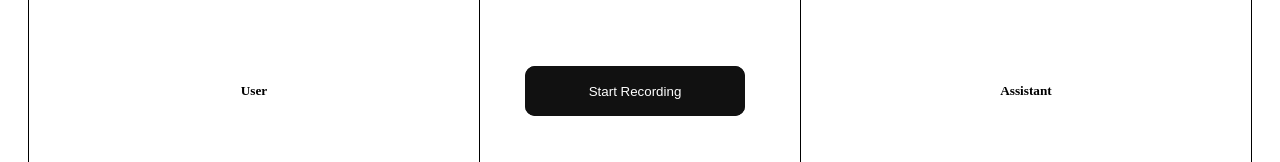
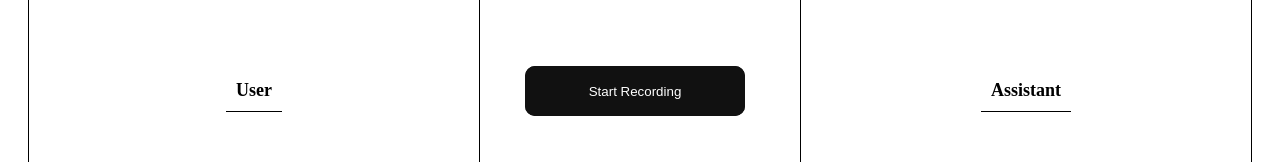
Before and after one commit to arnest-innovation/Vocalis, a React (Create React App) app in the folder voiceagent/: page / in a window 1280 px wide. Shown: the part 292-454 px from the top of the page. Built offline with nearby package versions, Linux system fonts and the light colour scheme.

Commit message:
created req.text and refactored code

```diff
--- a/voiceagent/src/component/VoiceAgent/VoiceAgent.css
+++ b/voiceagent/src/component/VoiceAgent/VoiceAgent.css
@@ -31,6 +31,7 @@
   grid-column: 1;
   max-height: 500px;
   overflow: auto;
+  position: relative;
 }
 
 .mix {
@@ -51,16 +52,16 @@
   overflow: auto;
   display: flex;
   flex-direction: column;
+  position: relative;
 }
 .sticky-header {
   position: sticky;
   top: 0;
   background-color: white;
-
   padding: 10px;
   z-index: 10;
-
   border-bottom: 1px solid black;
+  font-size: large;
 }
 .content {
   flex: 1;
--- a/voiceagent/src/component/VoiceAgent/VoiceAgent.js
+++ b/voiceagent/src/component/VoiceAgent/VoiceAgent.js
@@ -70,12 +70,12 @@ export default function VoiceAgent() {
   return (
     <div className="container">
       <div className="box recorder">
-        <h5>User</h5>
+        <h5 className="sticky-header">User</h5>
         {response &&
           response
             ?.filter((type) => type.role === "user")
             ?.map((item, index) => (
-              <div key={index} class="content">
+              <div key={index} className="sticky-header">
                 {item.content}
               </div>
             ))}
@@ -102,23 +102,17 @@ export default function VoiceAgent() {
         </div>
       )}
       <div class="box client">
-        <h5>Assistant</h5>
+        <h5 className="sticky-header">Assistant</h5>
 
         {response &&
           response
             ?.filter((type) => type.role === "assistant")
             ?.map((item, index) => (
-              <div key={index}>{item.content.slice(0, 500)}</div>
+              <div className="content" key={index}>
+                {item.content.slice(0, 500)}
+              </div>
             ))}
       </div>
-
-      {/* Show a play button if audio is available */}
-      {/* {audioUrl && (
-        <audio controls autoPlay>
-          <source src={audioUrl} type="audio/mp3" />` Your browser does not
-          support the audio tag. `{" "}
-        </audio>
-      )} */}
     </div>
   );
 }
```
Also changed, not shown: 1 other file (tests, documents, lock files or other folders).
